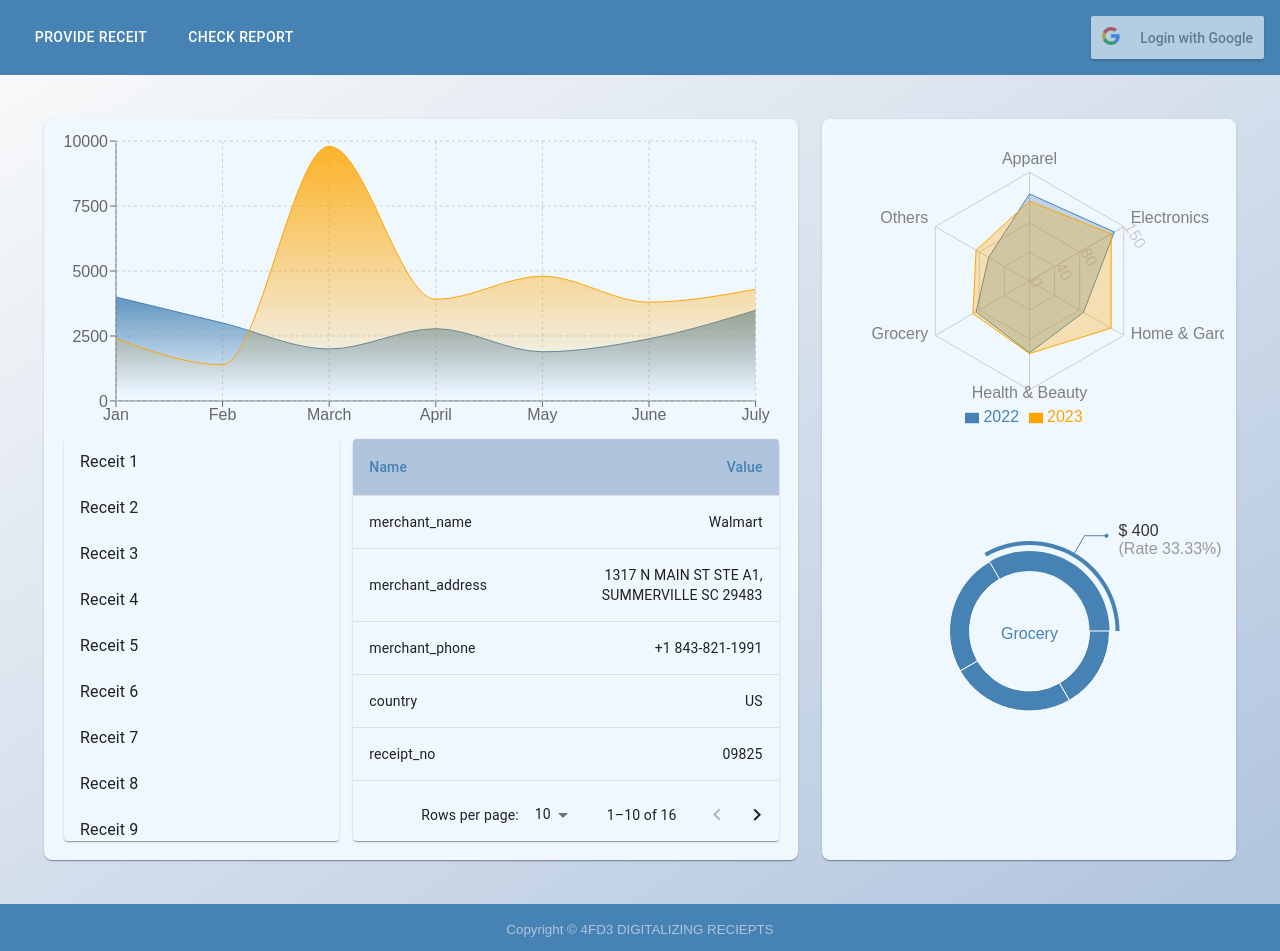
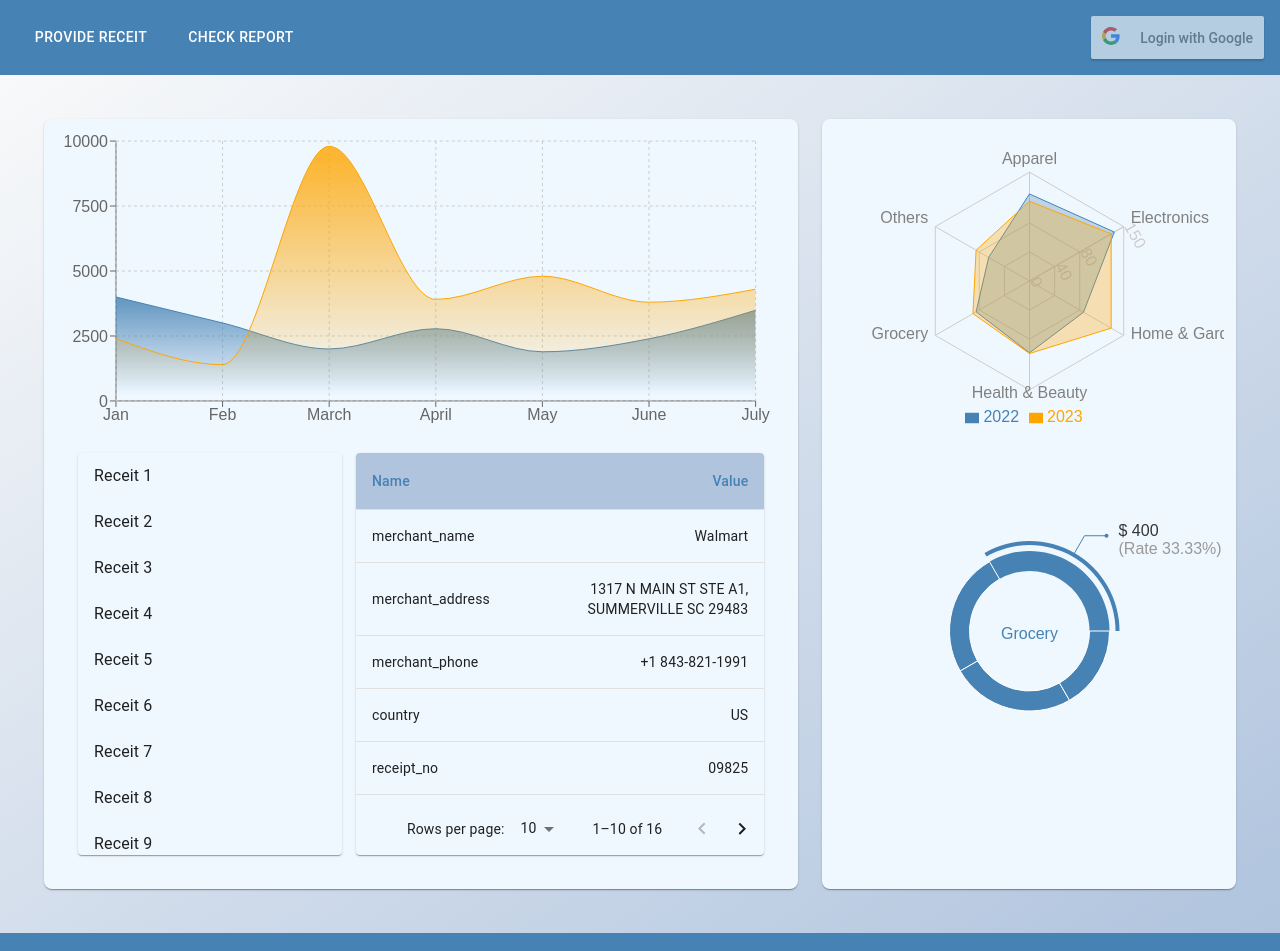
Before and after one commit to 4FD3/frontend, a React (Create React App) app: page /Data in a window 1280 px wide. Shown: the top 951 px of the page. Built offline with nearby package versions, Linux system fonts and the light colour scheme.

Commit message:
add margin and padding to list and table section

```diff
--- a/src/components/DataDisplay.tsx
+++ b/src/components/DataDisplay.tsx
@@ -198,6 +198,8 @@
                         <Box sx={{
                             display: 'flex',
                             flexDirection: { xs: 'column', md: 'row' },
+                            margin: '1%',
+                            padding: '1%'
                         }}>
                             <VirtualizedList style={{ xs: '100%', md: '10%', overflow: 'hidden', backgroundColor: '#F0F8FF', margin: '1%' }} />
                             <StickyHeadTable style={{
```
